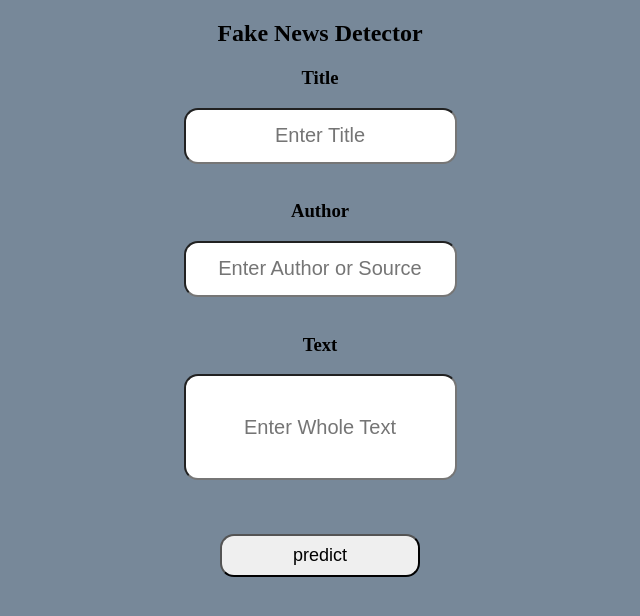
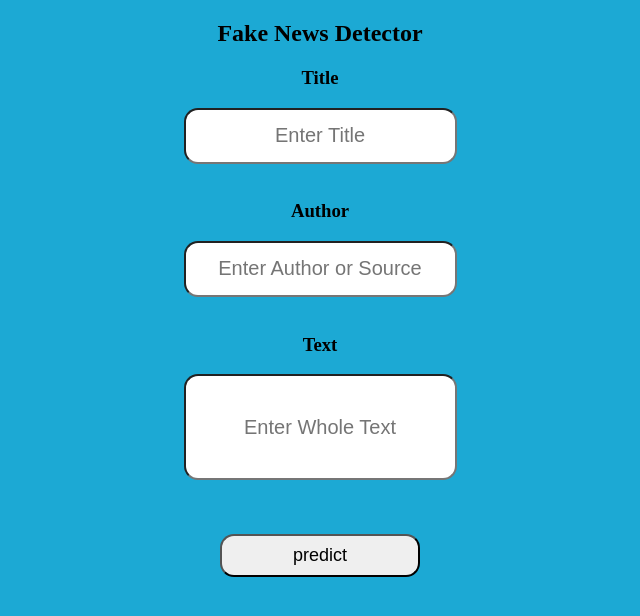
Before and after one commit to safwan3400/fake-n-week-3-, a Flask app: page / in a window 1280 px wide. Shown: the top 616 px of the page, without its empty margins (320-960 px from the left). Run offline with Flask 2, Linux system fonts and the light colour scheme; parts of the project's set-up code (start-up, migrations or seed data) failed here and were passed over.

Commit message:
Update index.html

```diff
--- a/templates/index.html
+++ b/templates/index.html
@@ -36,7 +36,7 @@
 
     <style>
         body {
-            background-color: lightslategray;
+            background-color: rgb(28, 169, 212);
             text-align: center;
             padding: 0px;
         }
```
